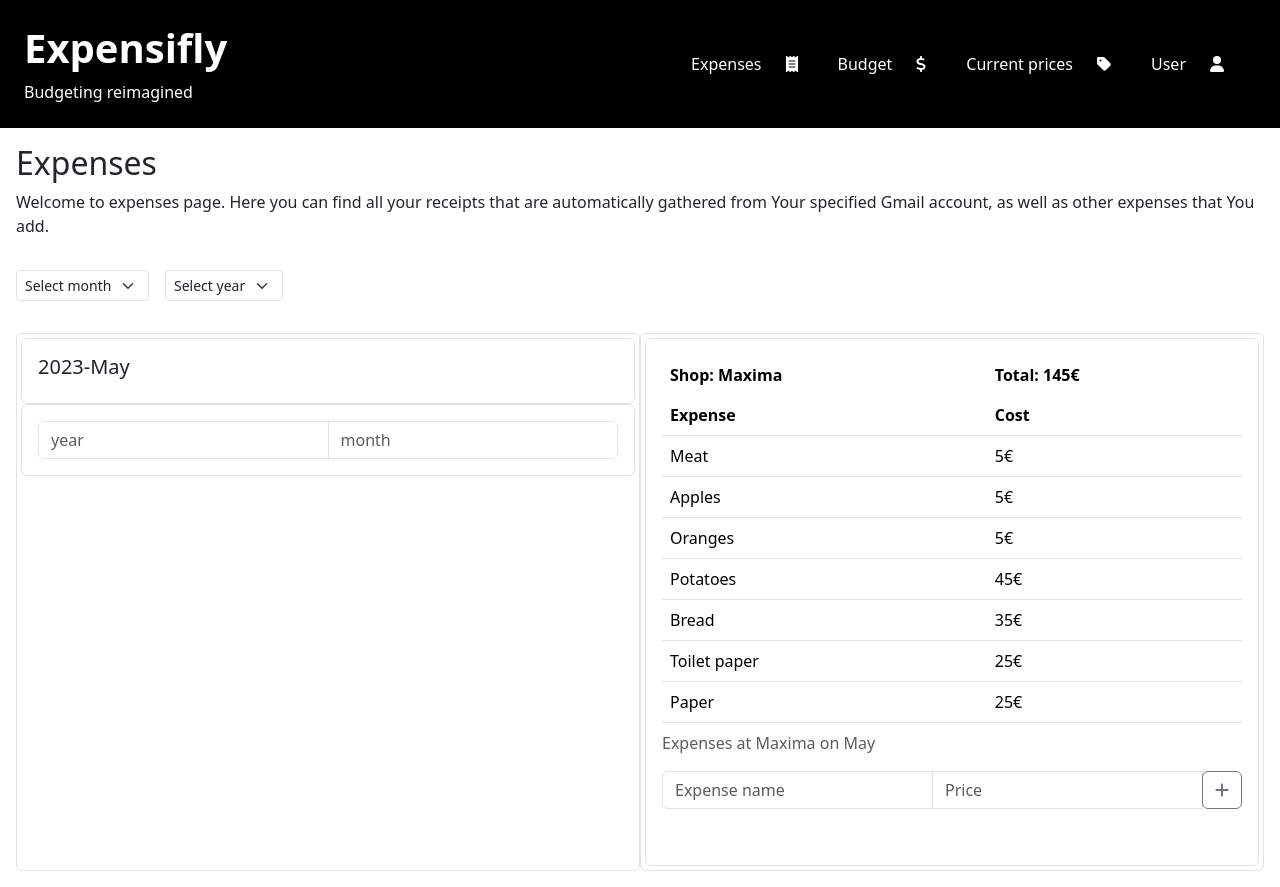
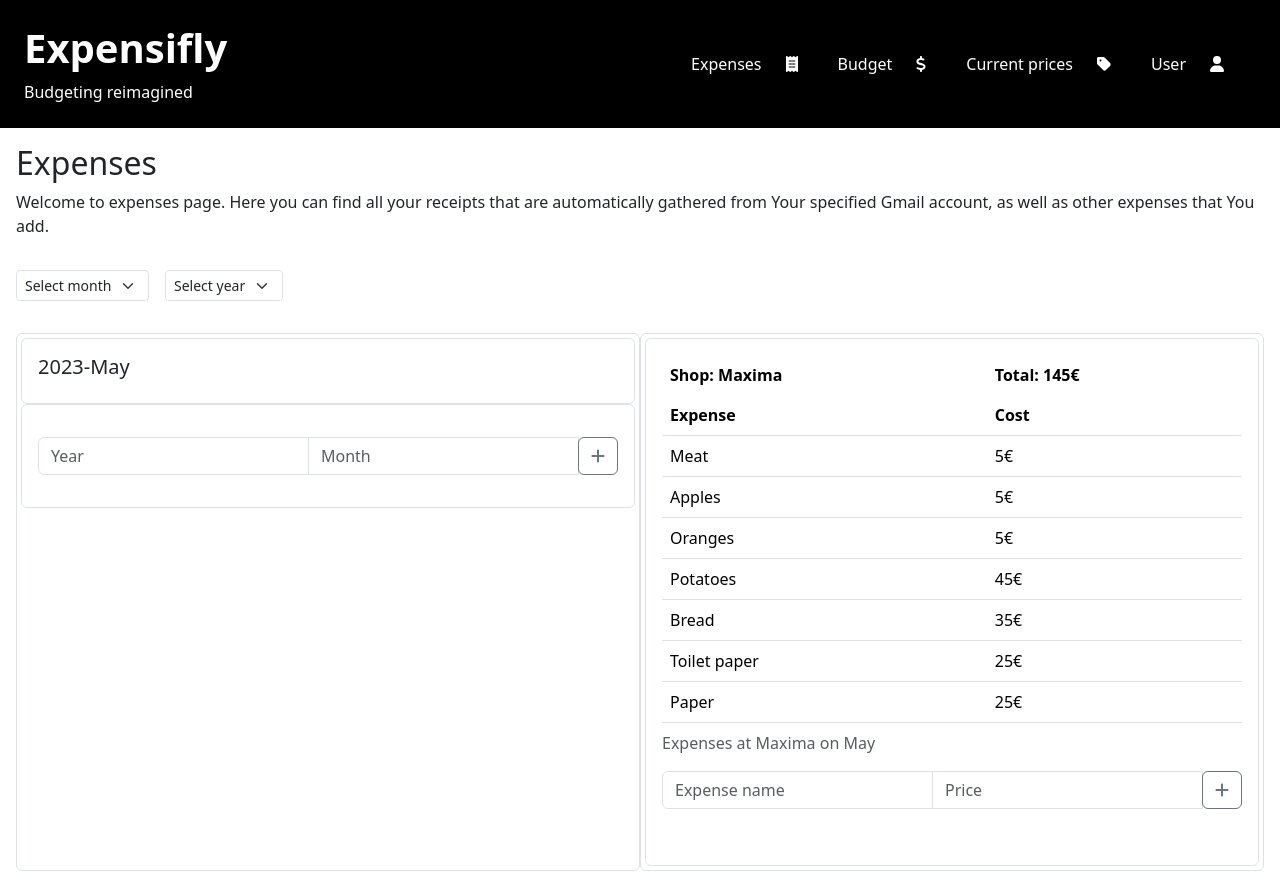
Before and after one commit to LaurynasGHub/Expensifly, a React (Create React App) app: page /expenses in a window 1280 px wide. Built offline with nearby package versions, Linux system fonts and the light colour scheme.

Commit message:
fixes to expense page, added inputbutton

```diff
--- a/src/components/ExpenseCard/ExpenseCard.jsx
+++ b/src/components/ExpenseCard/ExpenseCard.jsx
@@ -1,4 +1,4 @@
-import React, { useContext, useState, useReducer } from 'react';
+import React, { useState, useReducer } from 'react';
 
 import './expenseCard.scss';
 
@@ -9,13 +9,17 @@ import { faPlus } from '@fortawesome/free-solid-svg-icons';
 // import AddExpenseButton from '../AddExpenseButton/AddExpenseButton';
 
 function ExpenseCard({ shopName, month, data }) {
-  let calcPrice = 0;
-  let priceArray = [];
+  function calcPrice() {
+    let calcPrice = 0;
+    let priceArray = [];
 
-  data.map(({ productPrice }) => priceArray.push(productPrice));
+    data.map(({ productPrice }) => priceArray.push(productPrice));
 
-  for (let i = 0; i < priceArray.length; i++) {
-    calcPrice += priceArray[i];
+    for (let i = 0; i < priceArray.length; i++) {
+      calcPrice += priceArray[i];
+    }
+
+    return calcPrice;
   }
 
   //bad pattern, pasiteirauti ar cia eina kitaip kazkaip
@@ -90,7 +94,7 @@ function ExpenseCard({ shopName, month, data }) {
               Shop: {shopName}
             </th>
             <th scope="col" className="noBottomBorder">
-              Total: {calcPrice}€
+              Total: {calcPrice()}€
             </th>
           </tr>
           <tr>
--- a/src/components/Expenses/Expenses.jsx
+++ b/src/components/Expenses/Expenses.jsx
@@ -1,6 +1,8 @@
 import React from 'react';
 
 import './expenses.scss';
+import { FontAwesomeIcon } from '@fortawesome/react-fontawesome';
+import { faPlus } from '@fortawesome/free-solid-svg-icons';
 
 //mockData
 import mockReceiptData from '../../mockReceiptData';
@@ -10,7 +12,7 @@ import ExpenseCard from '../ExpenseCard/ExpenseCard';
 
 const mockData = mockReceiptData;
 
-function Receipts() {
+function Expenses() {
   return (
     <div className="receiptsPage">
       <div className="receiptsText mb-0 p-3">
@@ -50,9 +52,30 @@ function Receipts() {
             <h5>2023-May</h5>
           </div>
           <div className="receiptCard border p-3 rounded">
-            <div className="input-group ">
-              <input type="text" className="form-control" placeholder="year" />
-              <input type="text" className="form-control" placeholder="month" />
+            <div className="addButton">
+              <div className="input-group my-3 mb-3">
+                <input
+                  type="text"
+                  id="expenseName"
+                  className="form-control"
+                  placeholder="Year"
+                  aria-label="Year"
+                  aria-describedby="basic-addon2"
+                />
+                <input
+                  type="text"
+                  className="form-control"
+                  id="expensePrice"
+                  placeholder="Month"
+                  aria-label="Month"
+                  aria-describedby="basic-addon2"
+                />
+                <div className="input-group-append">
+                  <button className="btn btn-outline-secondary" type="submit">
+                    <FontAwesomeIcon className="buttonSvg" icon={faPlus} />
+                  </button>
+                </div>
+              </div>
             </div>
           </div>
           {/* button to add new expense date on click
@@ -67,4 +90,4 @@ function Receipts() {
   );
 }
 
-export default Receipts;
+export default Expenses;
```
Also changed, not shown: src/components/InputButton/InputButton.jsx (added, +34 -0 lines).
